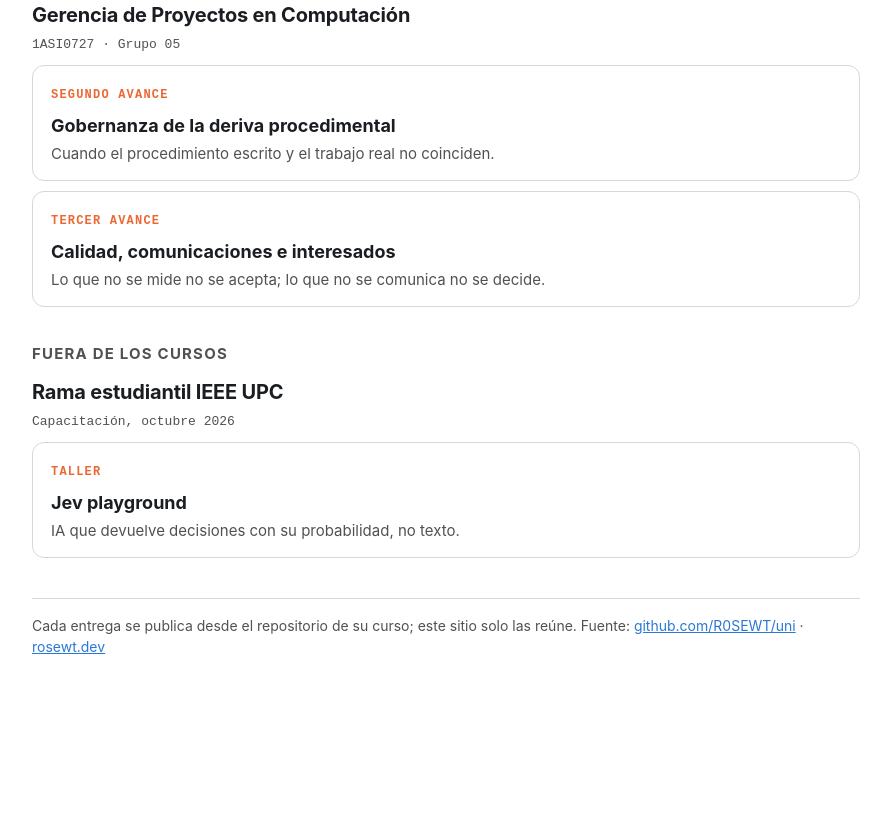
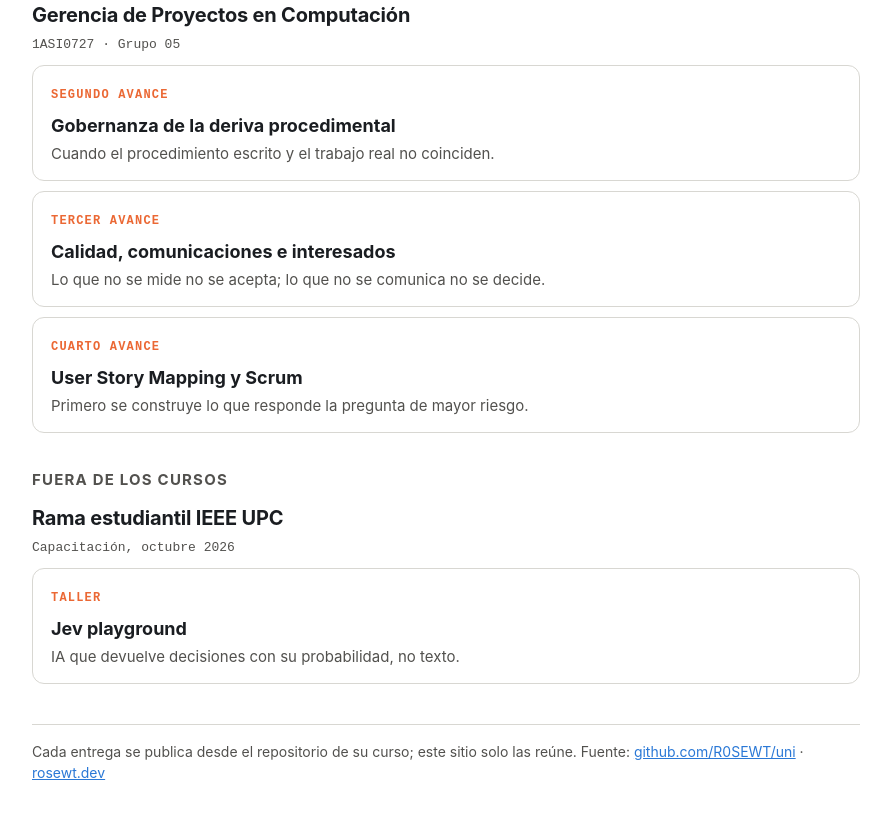
Before and after one commit to R0SEWT/uni, a plain HTML site: page sitio/index.html in a window 1280 px wide. Shown: the part 912-1731 px from the top of the page, without its empty margins (194-1085 px from the left). Before the commit the page ends 1639 px from the top, so only its background shows below. Drawn offline with Linux system fonts and the light colour scheme.

Commit message:
gpp/av4: cuarto avance de Gerencia de Proyectos
La tarjeta en la portada, la regla del proxy a gpp-av4-rosewt y su fila en el
README. Ya estaba publicado; este commit lo registra.

Co-Authored-By: Claude Opus 5.5 <noreply@anthropic.com>

```diff
--- a/sitio/index.html
+++ b/sitio/index.html
@@ -108,6 +108,11 @@
         <strong>Calidad, comunicaciones e interesados</strong>
         <span class="d">Lo que no se mide no se acepta; lo que no se comunica no se decide.</span>
       </a></li>
+      <li><a href="gpp/av4/">
+        <span class="tag">CUARTO AVANCE</span>
+        <strong>User Story Mapping y Scrum</strong>
+        <span class="d">Primero se construye lo que responde la pregunta de mayor riesgo.</span>
+      </a></li>
     </ul>
   </section>
 
```
Also changed, not shown: 2 other files.
